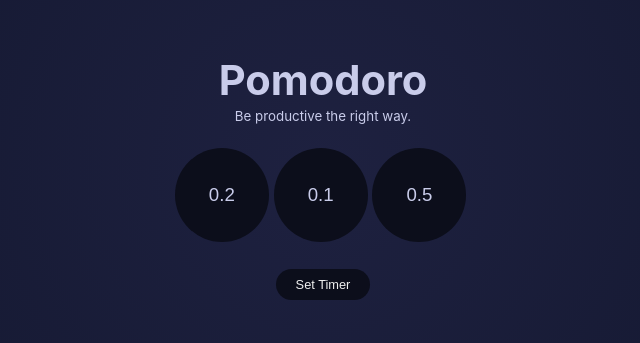
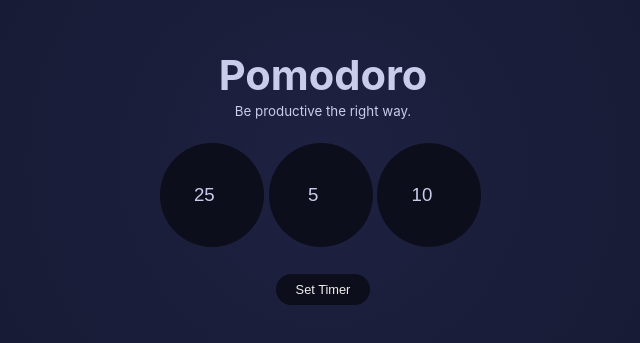
Before and after one commit to ElyesBenKhoud/pomodoro-react, a React (Vite) app: page / in a window 1280 px wide. Shown: the part 235-578 px from the top of the page, without its empty margins (317-957 px from the left). Built offline with nearby package versions, Linux system fonts and the light colour scheme.

Commit message:
playing sounds on event

```diff
--- a/src/App.jsx
+++ b/src/App.jsx
@@ -15,6 +15,8 @@ const App = () => {
     updateExecute,
     setCurrentTimer,
     SettingsBtn,
+    audioPlayer,
+    NotifOver,
   } = useContext(SettingsContext);
 
   useEffect(() => {
@@ -68,6 +70,10 @@ const App = () => {
               </CountdownAnimation>
             </div>
           </div>
+          <Button
+            title="PS : Time is in minutes"
+            activeClass={startAnimate ? "active" : undefined}
+          />
           <div className="button-wrapper">
             <Button
               title="Start"
@@ -79,6 +85,7 @@ const App = () => {
               activeClass={startAnimate ? "active" : undefined}
               _callback={pauseTimer}
             />
+            <audio ref={audioPlayer} src={NotifOver} />
           </div>
         </>
       ) : (
--- a/src/components/SetPomodoro.jsx
+++ b/src/components/SetPomodoro.jsx
@@ -3,9 +3,9 @@ import { SettingsContext } from "../context/SettingsContext";
 
 const SetPomodoro = () => {
   const [newTimer, setNewTimer] = useState({
-    work: 0.2,
-    short: 0.1,
-    long: 0.5,
+    work: 25,
+    short: 5,
+    long: 10,
     active: "work",
   });
 
@@ -44,21 +44,21 @@ const SetPomodoro = () => {
         <div className="input-wrapper">
           <input
             className="input"
-            type="text"
+            type="number"
             name="work"
             onChange={handleChange}
             value={newTimer.work}
           />
           <input
             className="input"
-            type="text"
+            type="number"
             name="shortBreak"
             onChange={handleChange}
             value={newTimer.short}
           />
           <input
             className="input"
-            type="text"
+            type="number"
             name="longBreak"
             onChange={handleChange}
             value={newTimer.long}
--- a/src/context/SettingsContext.jsx
+++ b/src/context/SettingsContext.jsx
@@ -1,8 +1,14 @@
-import { useState, createContext } from "react";
-
+import { useState, createContext, useRef } from "react";
+import NotifOver from "../../notification-over.wav";
 export const SettingsContext = createContext();
 
 function SettingsContextProvider(props) {
+  const audioPlayer = useRef(null);
+
+  function playAudio() {
+    audioPlayer.current.play();
+  }
+
   const [pomodoro, setPomodoro] = useState(0);
   const [executing, setExecuting] = useState({});
   const [startAnimate, setStartAnimate] = useState(false);
@@ -18,6 +24,7 @@ function SettingsContextProvider(props) {
   // start animation fn
   function startTimer() {
     setStartAnimate(true);
+    playAudio();
   }
   // pause animation fn
   function pauseTimer() {
@@ -61,7 +68,7 @@ function SettingsContextProvider(props) {
 
   function stopAimate() {
     setStartAnimate(false);
-    window.location.reload();
+    playAudio();
   }
 
   return (
@@ -77,6 +84,8 @@ function SettingsContextProvider(props) {
         SettingsBtn,
         setCurrentTimer,
         stopAimate,
+        audioPlayer,
+        NotifOver,
       }}
     >
       {props.children}
--- a/src/index.css
+++ b/src/index.css
@@ -94,8 +94,8 @@ button {
   margin: 1.5rem;
 }
 .input-wrapper input {
-  height: 30px;
-  width: 30px;
+  height: 40px;
+  width: 40px;
   padding: 2rem;
   background-color: #0C0E1B;
   color:#C9CCEA;
```
Also changed, not shown: 1 other file (tests, documents, lock files or other folders).
